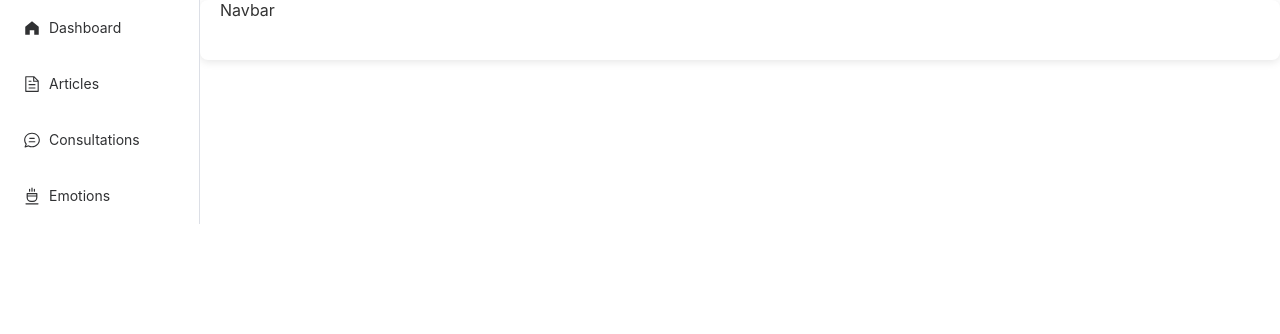
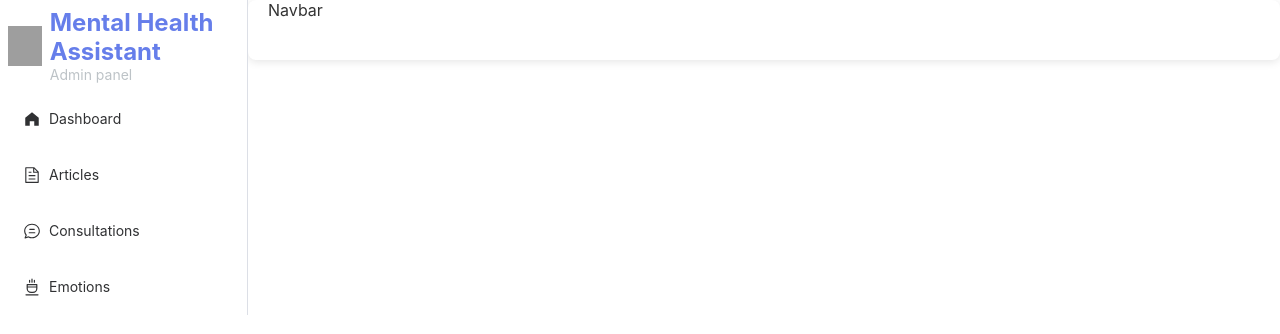
Before and after one commit to PhantomCorner/mentalHealth, a Vue app: page /admin in a window 1280 px wide. Shown: the top 334 px of the page. Built offline with nearby package versions, Linux system fonts and the light colour scheme; grey boxes are pictures that could not be loaded.

Commit message:
sidebar css update

```diff
--- a/src/components/admin/Sidebar.vue
+++ b/src/components/admin/Sidebar.vue
@@ -1,10 +1,20 @@
 <template>
-  <el-aside width="200px" class="sidebar">
+  <el-aside width="248px" class="sidebar">
     <el-menu
       default-active="2"
       class="el-menu-vertical-demo"
       @open="handleOpen"
       @close="handleClose">
+      <div class="brand">
+        <el-image
+          class="brand-icon"
+          src="https://cdn-icons-png.flaticon.com/512/4712/4712039.png"
+          alt="logo" />
+        <div class="info-card">
+          <h1>Mental Health Assistant</h1>
+          <p>Admin panel</p>
+        </div>
+      </div>
       <el-menu-item
         v-for="route in router.options.routes[0].children"
         :index="route.path"
@@ -31,3 +41,29 @@ const handleClose = (key: string, keyPath: string[]) => {
   console.log(key, keyPath);
 };
 </script>
+<style scoped lang="scss">
+.sidebar {
+  background-color: #2c3e50;
+  .brand {
+    display: flex;
+    align-items: center;
+    padding: 8px;
+    .brand-icon {
+      width: 50px;
+      height: 40px;
+      margin-right: 8px;
+    }
+    .info-card {
+      h1 {
+        font-size: 24px;
+        margin: 0;
+      }
+      p {
+        color: #bdc3c7;
+        font-size: 14px;
+        margin: 0;
+      }
+    }
+  }
+}
+</style>
```
